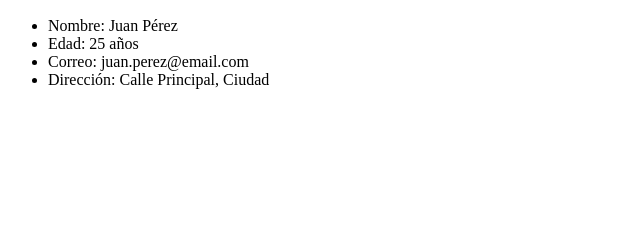
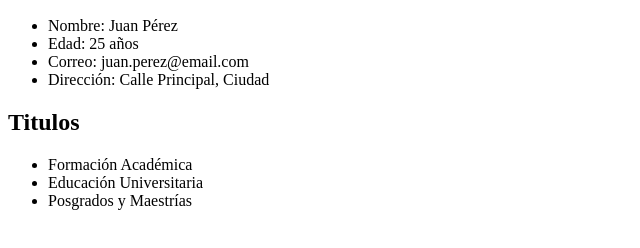
Before and after one commit to PaulaHuertasA/Proyecto_curriculum_MH, a plain HTML site: page index.html in a window 1280 px wide. Shown: the part 110-358 px from the top of the page, without its empty margins (0-640 px from the left). Drawn offline with Linux system fonts and the light colour scheme.

Commit message:
Segundo Commit. Titulos

```diff
--- a/index.html
+++ b/index.html
@@ -15,5 +15,12 @@
         <li>Correo: <span id="correo">juan.perez@email.com</span></li>
         <li>Dirección: <span id="direccion">Calle Principal, Ciudad</span></li>
     </ul>
+
+    <h2>Titulos</h2>
+    <ul>
+        <li>Formación Académica</li>
+        <li>Educación Universitaria</li>
+        <li>Posgrados y Maestrías</li>
+    </ul>
 </body>
 </html>
```
